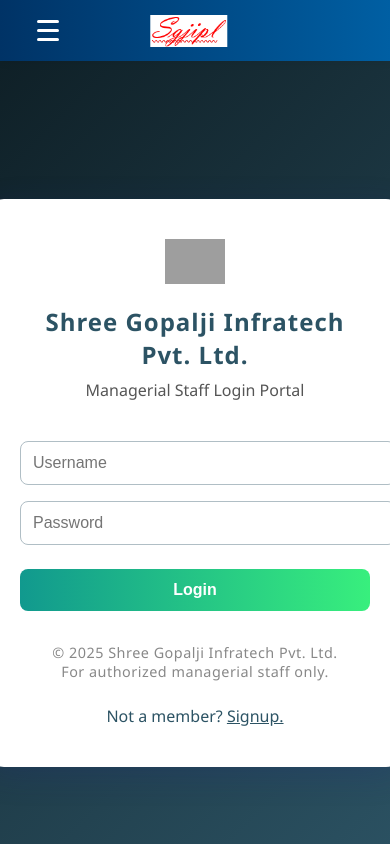
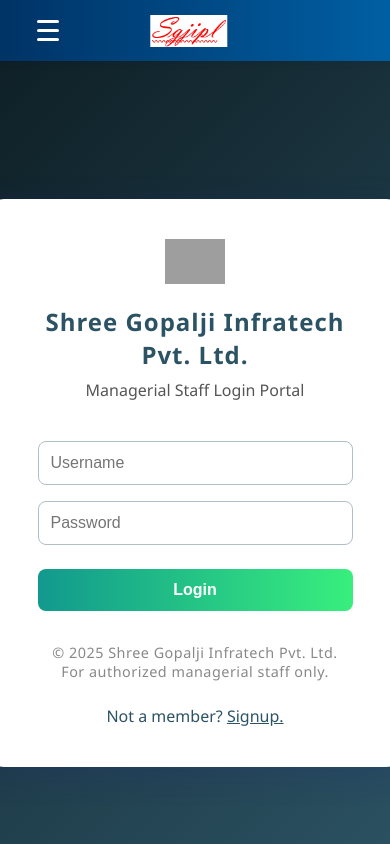
Before and after one commit to khemssharma/shreegopalji, a React (Create React App) app in the folder frontend/: page /login in a window 390 px wide. Shown: the top 844 px of the page. Built offline with nearby package versions, Linux system fonts and the light colour scheme; grey boxes are pictures that could not be loaded.

Commit message:
Enhance responsive design for ManagementLogin and SignUp components by adjusting input and button widths, adding max-width properties, and implementing media queries for better mobile compatibility.

```diff
--- a/frontend/src/components/ManagementLogin.js
+++ b/frontend/src/components/ManagementLogin.js
@@ -36,7 +36,8 @@
         marginBottom: "2rem",
     },
     input: {
-        width: "100%",
+        width: "90%",
+        maxWidth: "320px",
         padding: "0.75rem",
         margin: "0.5rem 0",
         borderRadius: "8px",
@@ -44,9 +45,11 @@
         fontSize: "1rem",
         outline: "none",
         transition: "border 0.2s",
+        boxSizing: "border-box",
     },
     button: {
-        width: "100%",
+        width: "90%",
+        maxWidth: "320px",
         padding: "0.75rem",
         background: "linear-gradient(90deg, #11998e, #38ef7d)",
         color: "#fff",
@@ -57,6 +60,7 @@
         cursor: "pointer",
         marginTop: "1rem",
         transition: "background 0.2s",
+        boxSizing: "border-box",
     },
     error: {
         color: "#d32f2f",
@@ -69,6 +73,21 @@
         color: "#888",
         letterSpacing: "0.5px",
     },
+    // Responsive styles
+    '@media (max-width: 480px)': {
+        card: {
+            minWidth: "90vw",
+            padding: "1.5rem 0.5rem",
+        },
+        input: {
+            width: "95%",
+            maxWidth: "95vw",
+        },
+        button: {
+            width: "95%",
+            maxWidth: "95vw",
+        }
+    }
 };
 
 export default function ManagementLogin() {
--- a/frontend/src/components/SignUp.js
+++ b/frontend/src/components/SignUp.js
@@ -222,6 +222,9 @@
         fontSize: "1rem",
         outline: "none",
         transition: "border 0.2s",
+        width: "90%", // Make input a little less wide
+        margin: "0 auto",
+        boxSizing: "border-box",
     },
     button: {
         padding: "0.75rem",
@@ -255,6 +258,16 @@
         fontSize: "0.95rem",
         textAlign: "center",
     },
+    // Responsive styles for mobile
+    '@media (max-width: 600px)': {
+        card: {
+            maxWidth: "95vw",
+            padding: "1.5rem 0.5rem",
+        },
+        input: {
+            width: "95%",
+        },
+    },
 };
 
 export default SignUp;
```
